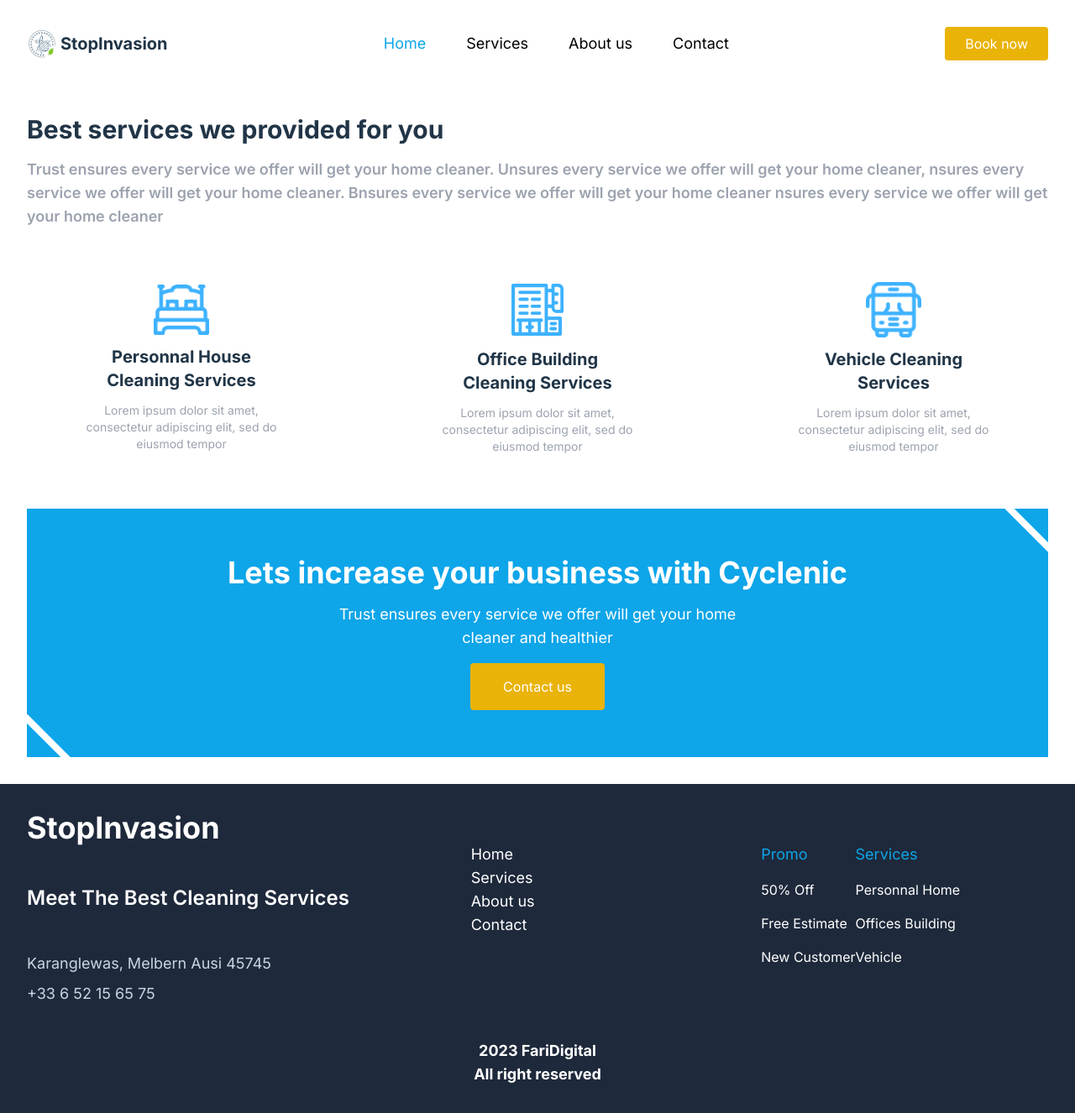
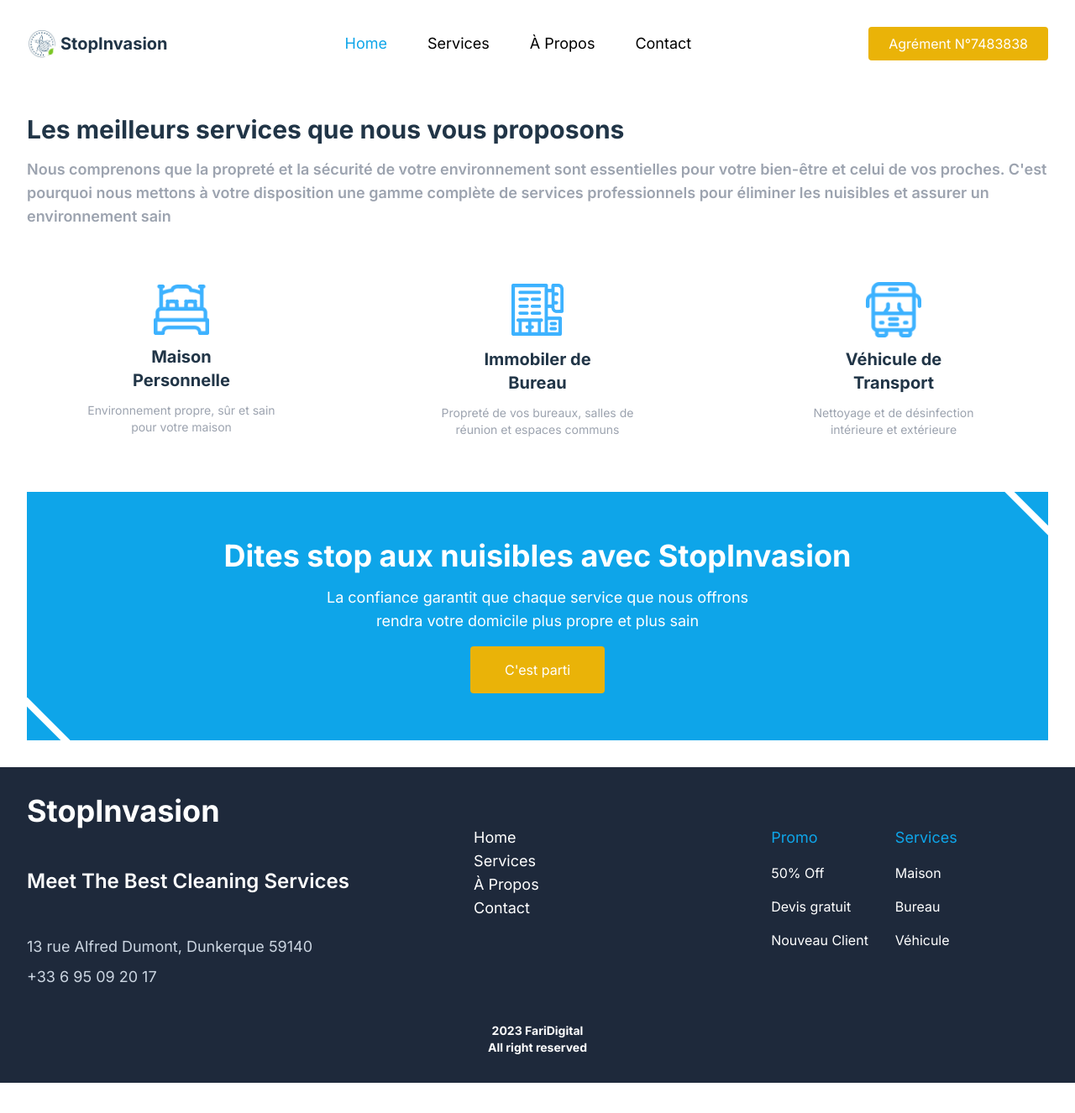
Before and after one commit to FaridAmimri/stopinvasion, a React (Vite) app: page /services in a window 1280 px wide. Shown: the whole page at 84% size. After the commit the page ends 1290 px from the top, so only its background shows below. Built offline with nearby package versions, Linux system fonts and the light colour scheme.

Commit message:
Update to french version

```diff
--- a/src/components/Booking.tsx
+++ b/src/components/Booking.tsx
@@ -49,10 +49,10 @@ const Booking = () => {
     <div className='p-8 flex flex-col gap-6'>
       <div className=' flex flex-col gap-2 md:items-center md:py-10'>
         <h1 className='text-4xl font-bold lg:w-1/2 lg:text-center'>
-          Request a cleaning estimate today
+          Prenez un rdv pour un devis
         </h1>
         <p className='text-lg font-bold'>
-          <span className='text-sky-500'>Call us: </span> +33 6 52 15 65 75{' '}
+          <span className='text-sky-500'>Réponse sous 24h </span>
         </p>
       </div>
 
@@ -61,7 +61,7 @@ const Booking = () => {
         onSubmit={handleSubmit}
       >
         <div className='flex flex-col gap-2 lg:flex-1'>
-          <label>Name</label>
+          <label>Nom</label>
           <input
             type='text'
             name='name'
@@ -89,11 +89,11 @@ const Booking = () => {
             value={values.service}
             onChange={handleInput}
           >
-            <option value='Home' className='ring-1 ring-sky-300 p-2'>
-              Home
+            <option value='Maison' className='ring-1 ring-sky-300 p-2'>
+              Maison
             </option>
-            <option value='Office'>Office</option>
-            <option value='Vehicle'>Vehicle</option>
+            <option value='Bureau'>Bureau</option>
+            <option value='Véhicule'>Véhicule</option>
           </select>
         </div>
 
@@ -102,7 +102,7 @@ const Booking = () => {
             type='submit'
             className='w-36 bg-yellow-500 rounded p-3 text-white'
           >
-            Estimate
+            Estimer
           </button>
         </div>
       </form>
--- a/src/components/CallToAction.tsx
+++ b/src/components/CallToAction.tsx
@@ -5,15 +5,15 @@ const CallToAction = () => {
     <div className='flex flex-col gap-4 p-8'>
       <div className='flex flex-col gap-4 bg-sky-500 text-white py-14 px-20 relative overflow-hidden md:flex md:items-center'>
         <h2 className='font-bold text-2xl text-center md:text-4xl'>
-          Lets increase your business with Cyclenic
+          Dites stop aux nuisibles avec StopInvasion
         </h2>
         <span className='hidden text-lg md:flex md:w-1/2 md:text-center'>
-          Trust ensures every service we offer will get your home cleaner and
-          healthier
+          La confiance garantit que chaque service que nous offrons rendra votre
+          domicile plus propre et plus sain
         </span>
         <div className='hidden md:flex md:justify-center'>
           <button className='w-40 bg-yellow-500 rounded p-4 px-6 text-white transition duration-150 ease-in-out'>
-            Contact us
+            C'est parti
           </button>
         </div>
         <div className='bg-white absolute top-[0px] right-[-22px] rotate-45 h-2 w-32' />
@@ -21,7 +21,7 @@ const CallToAction = () => {
       </div>
       <div className='text-center md:hidden'>
         <button className='w-40 bg-yellow-500 rounded p-2 px-6 text-white'>
-          Contact us
+          C'est parti
         </button>
       </div>
     </div>
--- a/src/components/Footer.tsx
+++ b/src/components/Footer.tsx
@@ -14,9 +14,9 @@ const Footer = () => {
           </span>
           <div className='flex flex-col gap-2'>
             <p className='text-lg text-slate-300'>
-              Karanglewas, Melbern Ausi 45745
+              13 rue Alfred Dumont, Dunkerque 59140
             </p>
-            <p className='text-lg text-slate-300'>+33 6 52 15 65 75</p>
+            <p className='text-lg text-slate-300'>+33 6 95 09 20 17</p>
           </div>
         </div>
 
@@ -32,32 +32,32 @@ const Footer = () => {
           </ul>
 
           <div className='flex justify-between'>
-            <div>
+            <div className='mr-8'>
               <h6 className='text-sky-500 pb-2'>Promo</h6>
               <ul className='leading-10 text-base'>
                 <li>50% Off</li>
-                <li>Free Estimate</li>
-                <li>New Customer</li>
+                <li>Devis gratuit</li>
+                <li>Nouveau Client </li>
               </ul>
             </div>
             <div>
               <h6 className='text-sky-500 pb-2'>Services</h6>
               <ul className='leading-10 text-base'>
-                <li>Personnal Home</li>
-                <li>Offices Building</li>
-                <li>Vehicle</li>
+                <li>Maison</li>
+                <li>Bureau</li>
+                <li>Véhicule</li>
               </ul>
             </div>
           </div>
         </div>
       </div>
 
-      <div className='text-center font-bold text-lg'>
-        <span>
+      <div className='text-center font-bold text-sm'>
+        <Link to='https://faridigital.fr/' target='blank'>
           2023 FariDigital
           <br />
           All right reserved
-        </span>
+        </Link>
       </div>
     </div>
   )
--- a/src/components/Header.tsx
+++ b/src/components/Header.tsx
@@ -48,7 +48,7 @@ const Header = () => {
       {/* Book Button */}
       <div className='hidden md:flex '>
         <button className='bg-yellow-500 rounded p-2 px-6 text-white'>
-          Book now
+          Agrément N°7483838
         </button>
       </div>
     </div>
--- a/src/components/Hero.tsx
+++ b/src/components/Hero.tsx
@@ -2,14 +2,14 @@
 
 const Hero = () => {
   return (
-    <div className='h-[calc(100vh-6rem)] flex flex-col p-8 gap-6 lg:flex-row md:gap-10 md:h-[calc(100vh-7rem)]'>
+    <div className='h-[calc(100vh-6rem)] flex flex-col p-8 pt-0 gap-6 lg:flex-row md:gap-10 md:h-[calc(100vh-7rem)]'>
       <div className='flex-1 flex flex-col justify-between md:justify-around'>
         <h2 className='text-4xl font-extrabold leading-normal md:text-7xl'>
-          Meet the Best Cleaning Services
+          Meet The Best Cleaning Services
         </h2>
         <span className='text-lg text-gray-400 font-semibold md:w-2/3 2xl:text-3xl'>
-          Trust ensures every service we offer will get your home cleaner and
-          healthier
+          Chaque service que nous offrons rendra votre domicile plus propre et
+          plus sain
         </span>
         <div className='flex justify-between text-lg md:w-2/3'>
           <button className='w-40 bg-yellow-500 rounded p-2 px-6 text-white'>
@@ -20,6 +20,7 @@ const Hero = () => {
           </button>
         </div>
       </div>
+
       <div className='flex-1 overflow-hidden'>
         <img src='/cleaning.png' className='object-cover' />
       </div>
--- a/src/components/Service.tsx
+++ b/src/components/Service.tsx
@@ -7,40 +7,40 @@ const data: DataType = [
   {
     id: 1,
     img: '/house.png',
-    title: 'Personnal House Cleaning Services',
-    desc: 'Lorem ipsum dolor sit amet, consectetur adipiscing elit, sed do eiusmod tempor '
+    title: 'Maison Personnelle',
+    desc: 'Environnement propre, sûr et sain pour votre maison'
   },
   {
     id: 2,
     img: '/office.png',
-    title: 'Office Building Cleaning Services',
-    desc: 'Lorem ipsum dolor sit amet, consectetur adipiscing elit, sed do eiusmod tempor '
+    title: 'Immobiler de Bureau',
+    desc: 'Propreté de vos bureaux, salles de réunion et espaces communs'
   },
   {
     id: 3,
     img: '/vehicle.png',
-    title: 'Vehicle Cleaning Services',
-    desc: 'Lorem ipsum dolor sit amet, consectetur adipiscing elit, sed do eiusmod tempor '
+    title: 'Véhicule de Transport',
+    desc: 'Nettoyage et de désinfection intérieure et extérieure'
   }
 ]
 
 const Service = () => {
   return (
-    <div className='p-8 flex flex-col gap-16 md:auto md:justify-around'>
-      <div className='flex flex-col gap-4'>
+    <div className='p-8 pt-0 flex flex-col gap-16 md:auto md:justify-around md:pt-8'>
+      <div className='h-[calc(100vh-6rem)] flex flex-col justify-around md:h-auto md:flex md:flex-col md:gap-4'>
         <h1 className='text-5xl font-bold md:text-3xl '>
-          Best services we provided for you
+          Les meilleurs services que nous vous proposons
         </h1>
         <span className='text-lg text-gray-400 font-semibold'>
-          Trust ensures every service we offer will get your home cleaner.
-          Unsures every service we offer will get your home cleaner, nsures
-          every service we offer will get your home cleaner. Bnsures every
-          service we offer will get your home cleaner nsures every service we
-          offer will get your home cleaner
+          Nous comprenons que la propreté et la sécurité de votre environnement
+          sont essentielles pour votre bien-être et celui de vos proches. C'est
+          pourquoi nous mettons à votre disposition une gamme complète de
+          services professionnels pour éliminer les nuisibles et assurer un
+          environnement sain
         </span>
         <div className='flex items-center md:hidden'>
           <button className='w-40 bg-yellow-500 rounded p-4 text-white md:px-6 md:p-2'>
-            Learn more
+            En savoir plus
           </button>
         </div>
       </div>
--- a/src/utils/data.tsx
+++ b/src/utils/data.tsx
@@ -5,6 +5,6 @@ import { MenuType } from '../types/types'
 export const menu: MenuType = [
   { id: 1, name: 'Home', link: '/' },
   { id: 2, name: 'Services', link: '/services' },
-  { id: 3, name: 'About us', link: '/about' },
+  { id: 3, name: 'À Propos', link: '/about' },
   { id: 4, name: 'Contact', link: '/contact' }
 ]
```
